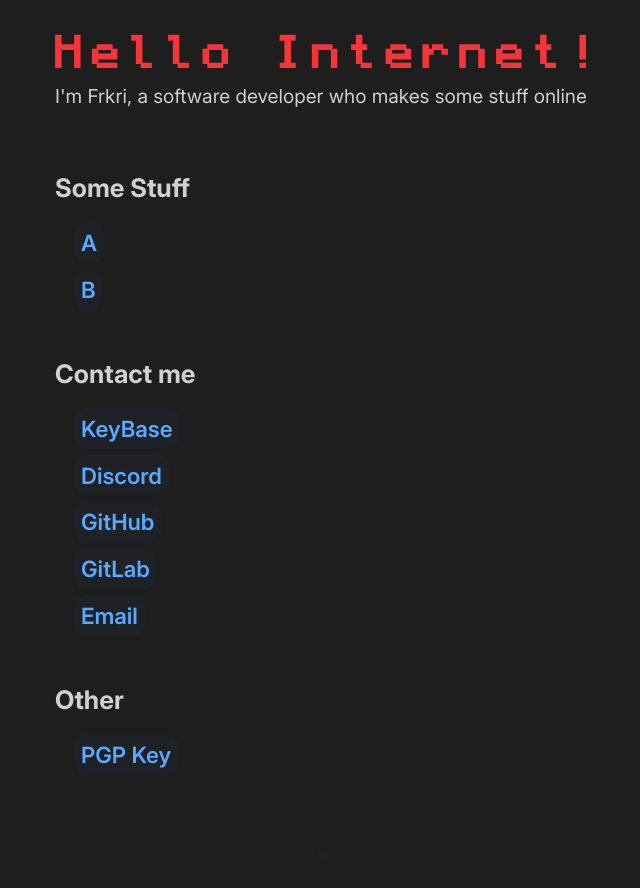
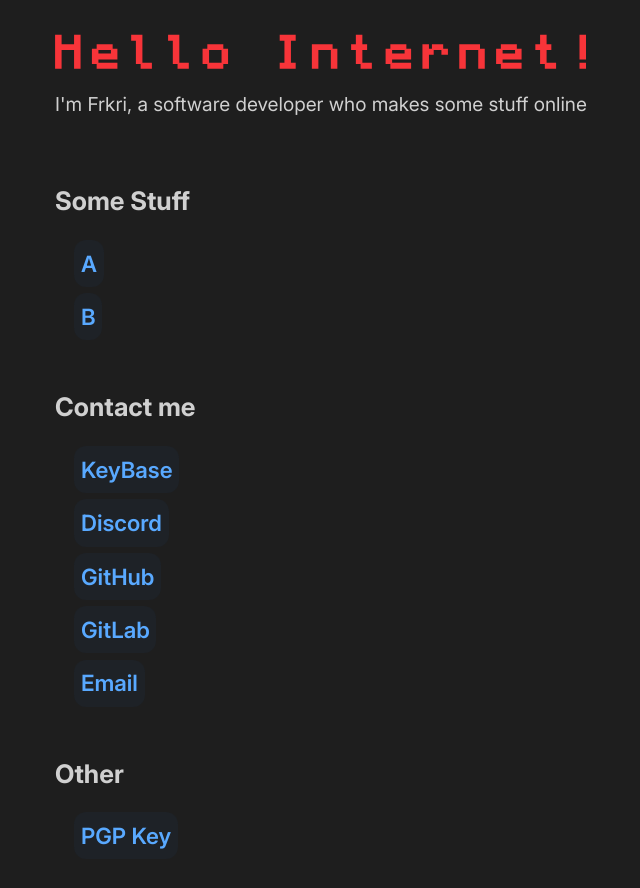
Before and after one commit to frkri/frkri.dev, a SvelteKit app: page / in a window 1280 px wide. Shown: the top 888 px of the page, without its empty margins (319-959 px from the left). Built offline with nearby package versions, Linux system fonts and the light colour scheme.

Commit message:
Add basic css reset

```diff
--- a/src/app.html
+++ b/src/app.html
@@ -8,7 +8,7 @@
 		<link rel="apple-touch-icon" sizes="180x180" href="%sveltekit.assets%/apple-touch-icon.png" />
 		%sveltekit.head%
 	</head>
-	<body data-sveltekit-preload-data="hover" style="display: contents">
-		%sveltekit.body%
+	<body data-sveltekit-preload-data="hover">
+		<div style="display: contents">%sveltekit.body%</div>
 	</body>
 </html>
--- a/src/global.css
+++ b/src/global.css
@@ -1,8 +1,18 @@
-html {
+body {
 	font-family: 'Inter', sans-serif;
+	line-height: 1.5;
+
+	max-width: 1500px;
+	margin: 0px auto;
 
 	color: var(--text-primary);
 	background-color: var(--background-primary);
+}
+
+*,
+*::before,
+*::after {
+	box-sizing: border-box;
 }
 
 pre,
```
